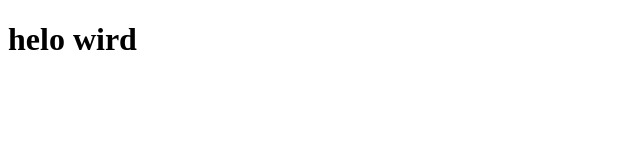
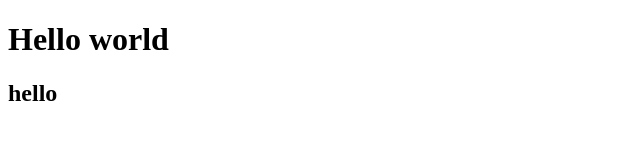
Before and after one commit to zhouYue946821/zhouYue946821.github.io, a plain HTML site: page index.html in a window 1280 px wide. Shown: the whole page, without its empty margins (0-640 px from the left). Drawn offline with Linux system fonts and the light colour scheme.

Commit message:
更改了标题

```diff
--- a/index.html
+++ b/index.html
@@ -2,9 +2,10 @@
 <html>
 	<head>
 		<meta charset="UTF-8">
-		<title>我的网站</title>
+		<title>Hello world</title>
 	</head>
 	<body>
-		<h1>helo wird</h1>
+		<h1>Hello world</h1>
+		<h2>hello</h2>
 	</body>
 </html>
```
